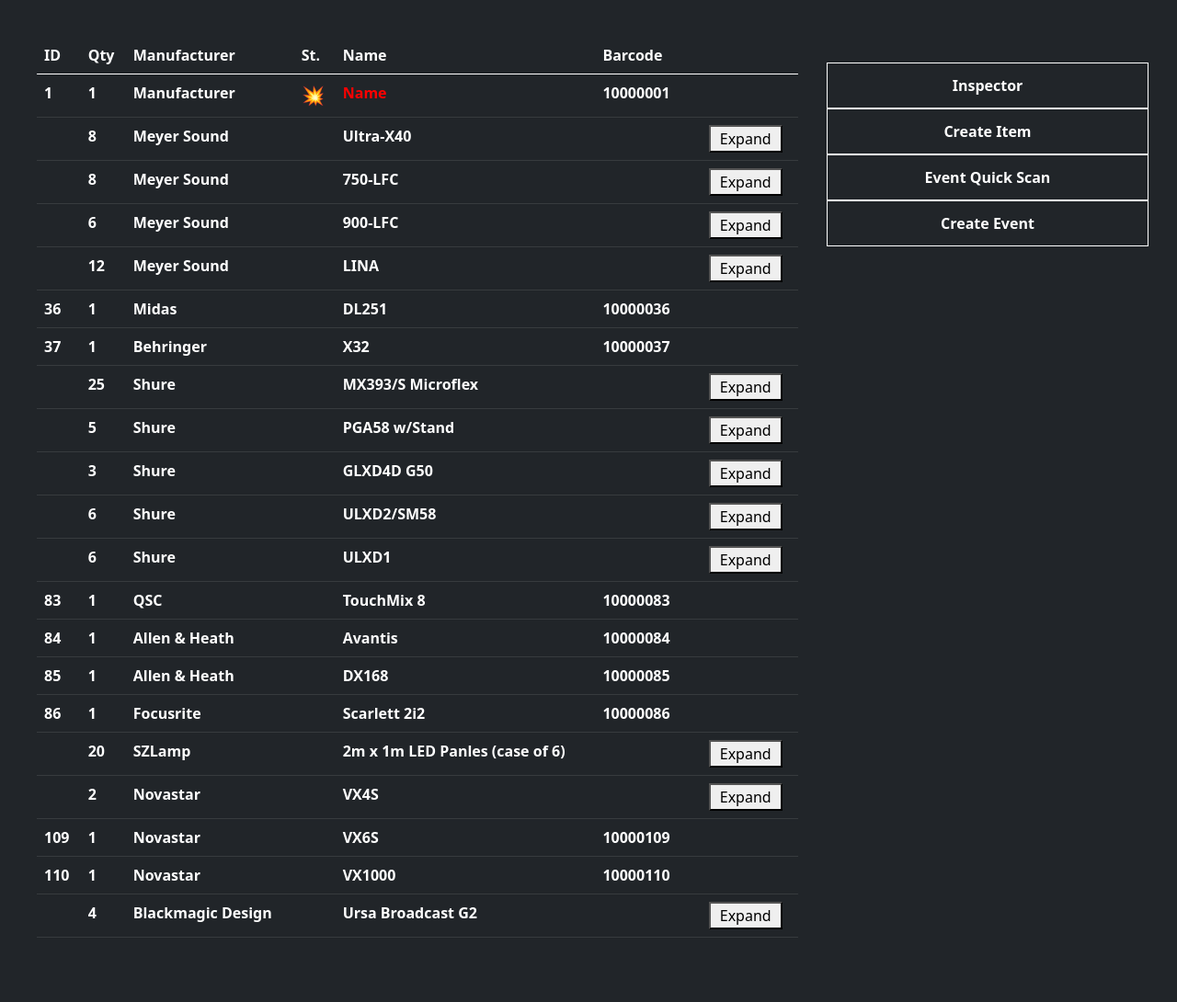
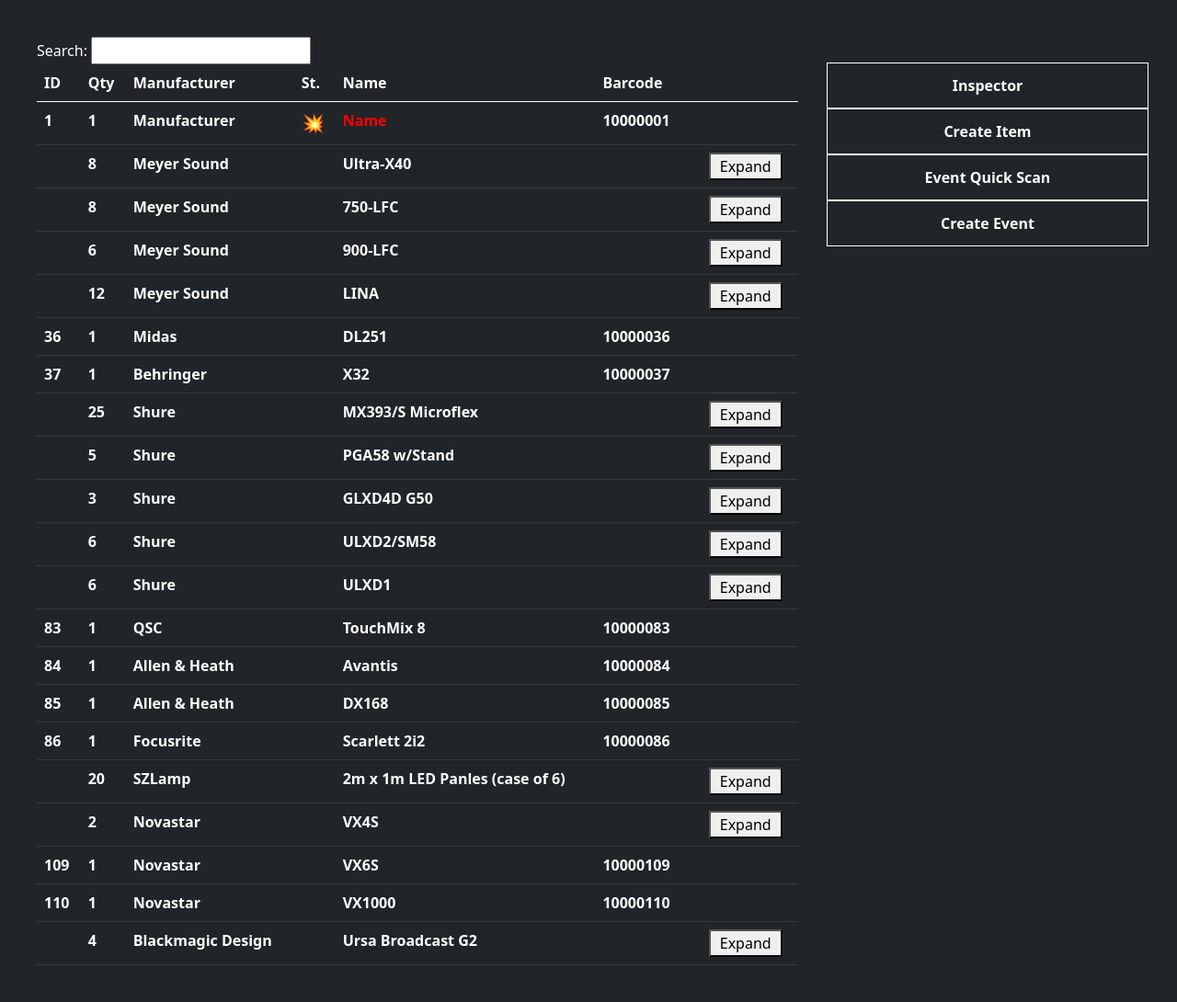
Before and after one commit to ramiv212/flaskinventory, a Flask app: page / in a window 1280 px wide. Shown: the part 56-1146 px from the top of the page at 92% size. Before the commit the page ends 1076 px from the top, so only its background shows below. Run offline with Flask 2, Linux system fonts and the light colour scheme; data comes from the database, SQL or seed files in the repository; some libraries are stand-ins or nearby versions.

Commit message:
added search to homepage

```diff
--- a/inventory/static/scripts.js
+++ b/inventory/static/scripts.js
@@ -178,10 +178,37 @@ function buttonClick(e){
 }
 
 
+// This will create a confirm pop-up for an item to be added that is
+// already reserved in another event during those dates
 function conflictingItem(events,item){
   if (confirm("Are you sure? This item is already reserved in one of the following events during one of the event dates: " + events)) {
     addItemToEvent(item)
   } else {
-    txt = "You pressed Cancel!";
   }
 }
+
+
+// Item Search
+
+
+  document.getElementById('item-search').addEventListener('input', (e) => {
+    var inv_table = document.getElementsByClassName("inventory-table")
+    var children = inv_table[0].childNodes[5].childNodes
+
+    search_var = document.getElementById('item-search').value.toLowerCase()
+    console.clear()
+
+    for (let i = 1; i < children.length; i++) {
+            if (children[i].nodeName == "TR")
+              var tr = children[i].childNodes[19]
+              // console.log(tr.innerHTML)
+
+                if (tr.innerHTML.toLowerCase().includes(search_var)){
+                  console.log(tr.innerHTML)
+                  tr.parentNode.style.visibility = "visible"
+                } else {
+                  tr.parentNode.style.visibility = "collapse"
+                }
+
+          }
+    })
--- a/inventory/static/styles/style.css
+++ b/inventory/static/styles/style.css
@@ -25,7 +25,7 @@ button {
 
 .inventory-table-col{
 	width: 70%;
-	background-color: #212121 !important;
+	background-color: #212529 !important;
 }
 
 .sticky-window {
--- a/inventory/templates/base.html
+++ b/inventory/templates/base.html
@@ -17,7 +17,7 @@
     </title>
 
   </head>
-  <body>
+  <body style="background-color: #212529;">
 
     <nav class="navbar navbar-expand-md navbar-dark bg-dark">
       <a style="padding-left: 20px" class="navbar-brand" href="#">ClearAVL Rental Inventory</a>
--- a/inventory/templates/create-event.html
+++ b/inventory/templates/create-event.html
@@ -17,11 +17,12 @@ Create Event
       {{ select_event_form.csrf_token }}
       {{ select_event_form.event_field.label() }}
       {{ select_event_form.event_field(class="inspector-field", id="event-field") }}
+      &nbsp;
       {{ select_event_form.submit() }}
 
     </form>
 
-    &nbsp;&nbsp;
+    &nbsp;
 
     <form method="POST" action="/events/checklist?event={{ selected_event_name }}" style="color:white; display: block;">
      <input type="hidden" name="csrf_token" value="{{ csrf_token() }}"/>
--- a/inventory/templates/home.html
+++ b/inventory/templates/home.html
@@ -6,9 +6,13 @@ Home
 
 {% block content %}
 <table class="main-table">
-  <tr>
+  <tr VALIGN="TOP">
     <td class="inventory-table-col" id="inv-table">
       <div style="padding: 20px; background-color: #212529;">
+
+        Search:
+        <input type="text" id="item-search">
+
         <table class="table table-hover table-dark inventory-table">
           <thead>
             <tr>
```
